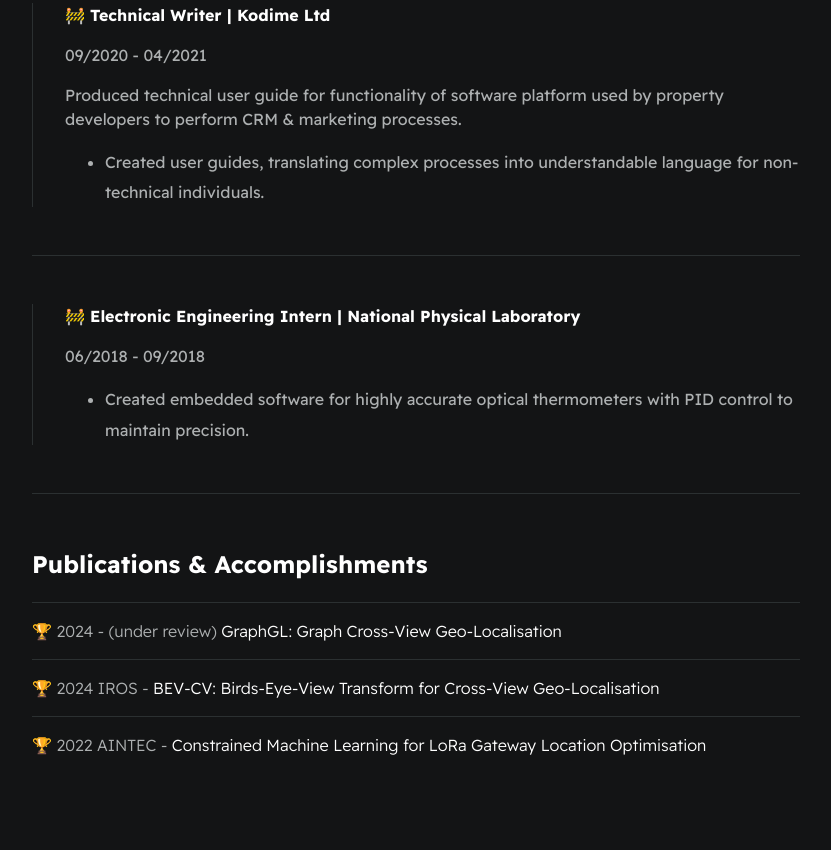
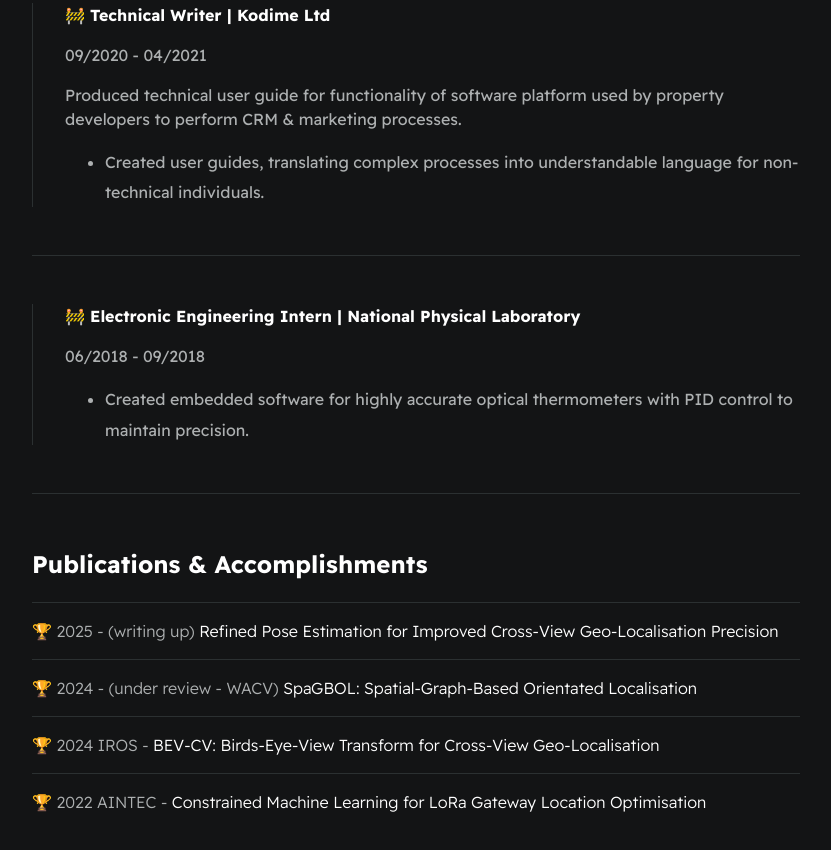
Before and after one commit to tavisshore/tavisshore.github.io, a plain HTML site: page index.html in a window 1280 px wide. Shown: the part 3303-4153 px from the top of the page, without its empty margins (224-1055 px from the left). Before the commit the page ends 4116 px from the top, so only its background shows below. Drawn offline with Linux system fonts and the light colour scheme.

Commit message:
Update index.html

```diff
--- a/index.html
+++ b/index.html
@@ -167,9 +167,11 @@
 
             <section class="section--page">
                 <h2>Publications & Accomplishments</h2>
-
                 <div class="card--project">
-                    <a href="" ><span>🏆 2024 - (under review) </span>GraphGL: Graph Cross-View Geo-Localisation</a>
+                    <a href="" ><span>🏆 2025 - (writing up) </span>Refined Pose Estimation for Improved Cross-View Geo-Localisation Precision</a>
+                </div>
+                <div class="card--project">
+                    <a href="" ><span>🏆 2024 - (under review - WACV) </span>SpaGBOL: Spatial-Graph-Based Orientated Localisation</a>
                 </div>
 
                 <div class="card--project">
```
